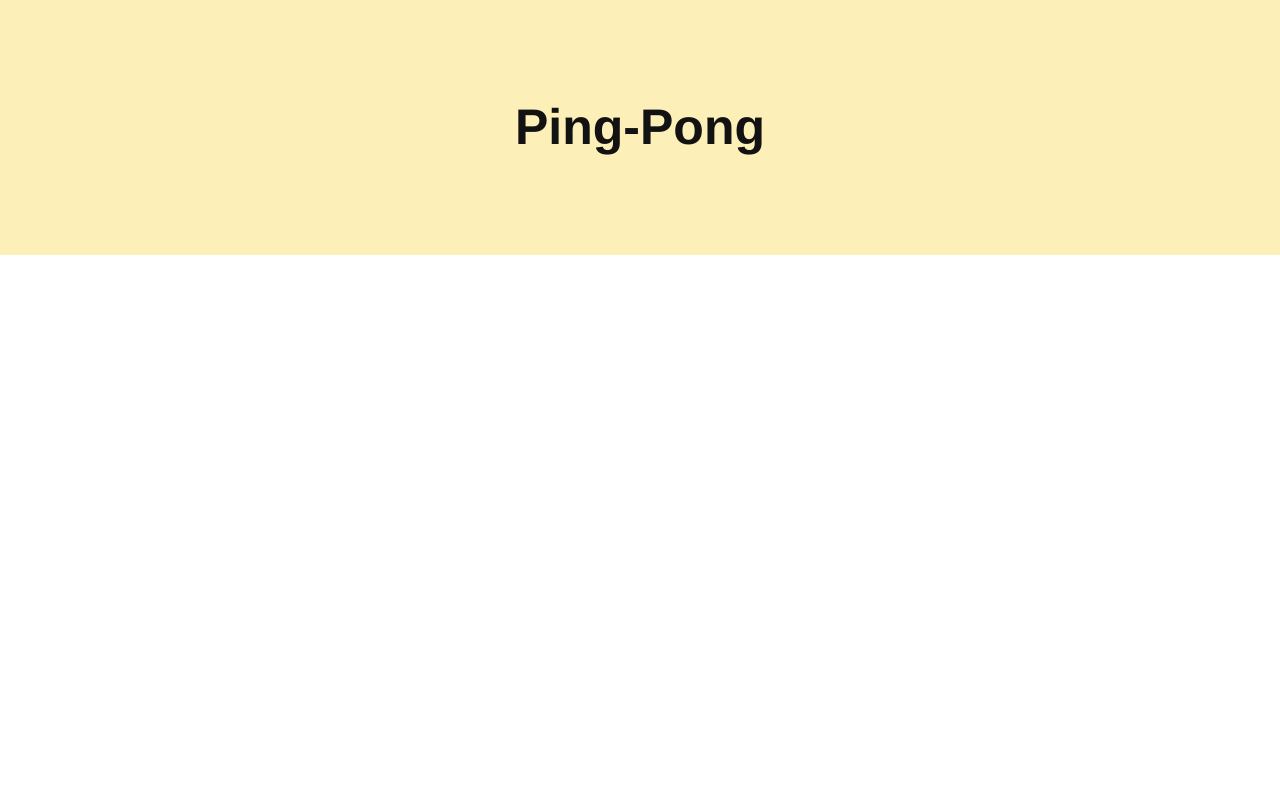
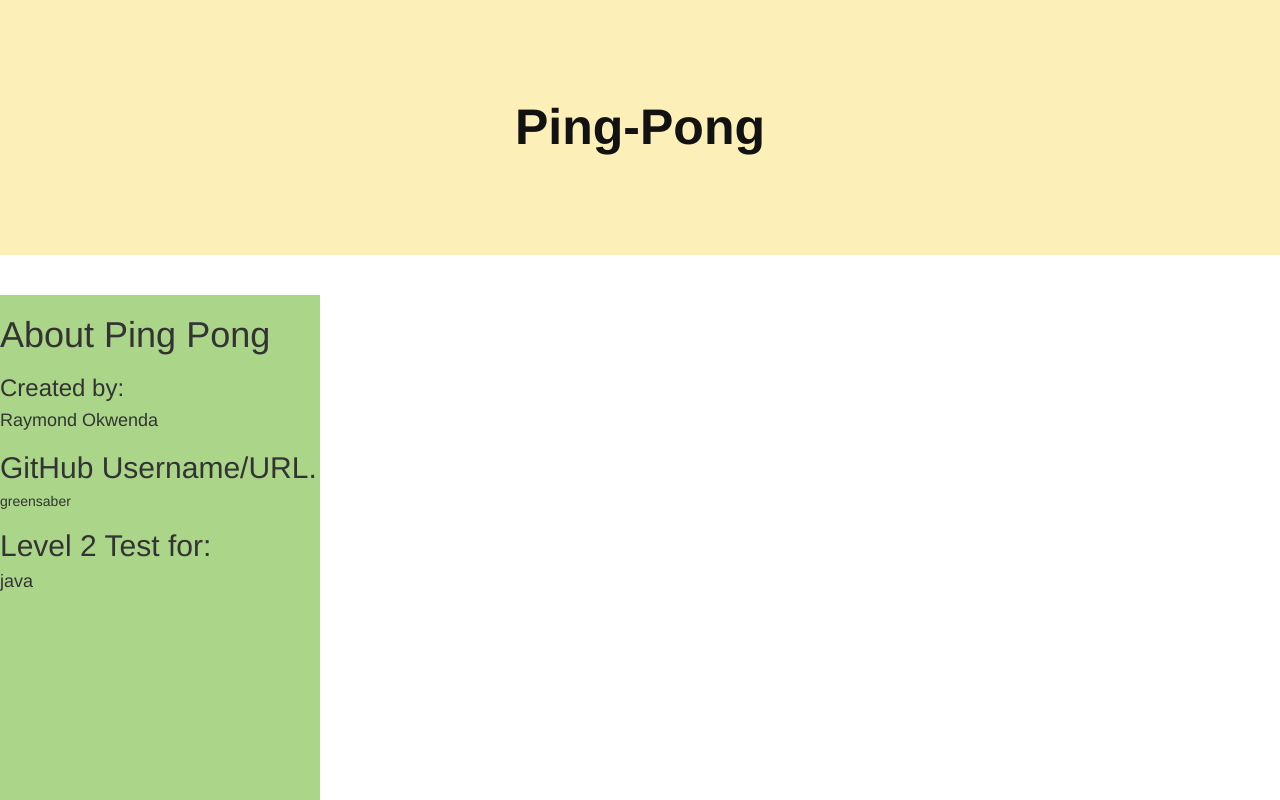
Before and after one commit to Raymond2393/Ping-Pong, a plain HTML site: page index.html in a window 1280 px wide. Drawn offline with nearby package versions, Linux system fonts and the light colour scheme.

Commit message:
add sidebar

```diff
--- a/css/styles.css
+++ b/css/styles.css
@@ -18,3 +18,5 @@ nav h3 {
     text-align: center;font-size: 50px;
     color: #131212;
 }
+
+.w3-sidebar{background-color: #abd689;width: 50px;
--- a/index.html
+++ b/index.html
@@ -12,3 +12,12 @@
       <nav>
           <h3><strong>Ping-Pong</strong></h3>
       </nav><br><br>
+      <div class="w3-sidebar w3-bar-block" style="width:25%">
+                <h1>About Ping Pong</h1>
+                  <h3>Created by:</h3>
+                  <h4>Raymond Okwenda</h4>
+                  <h2>GitHub Username/URL.</h2>
+                  <h5><strond>greensaber</strong></h5>
+                  <h2>Level 2 Test for:</h2>
+                  <h4>java</h4>
+      </div>
```
